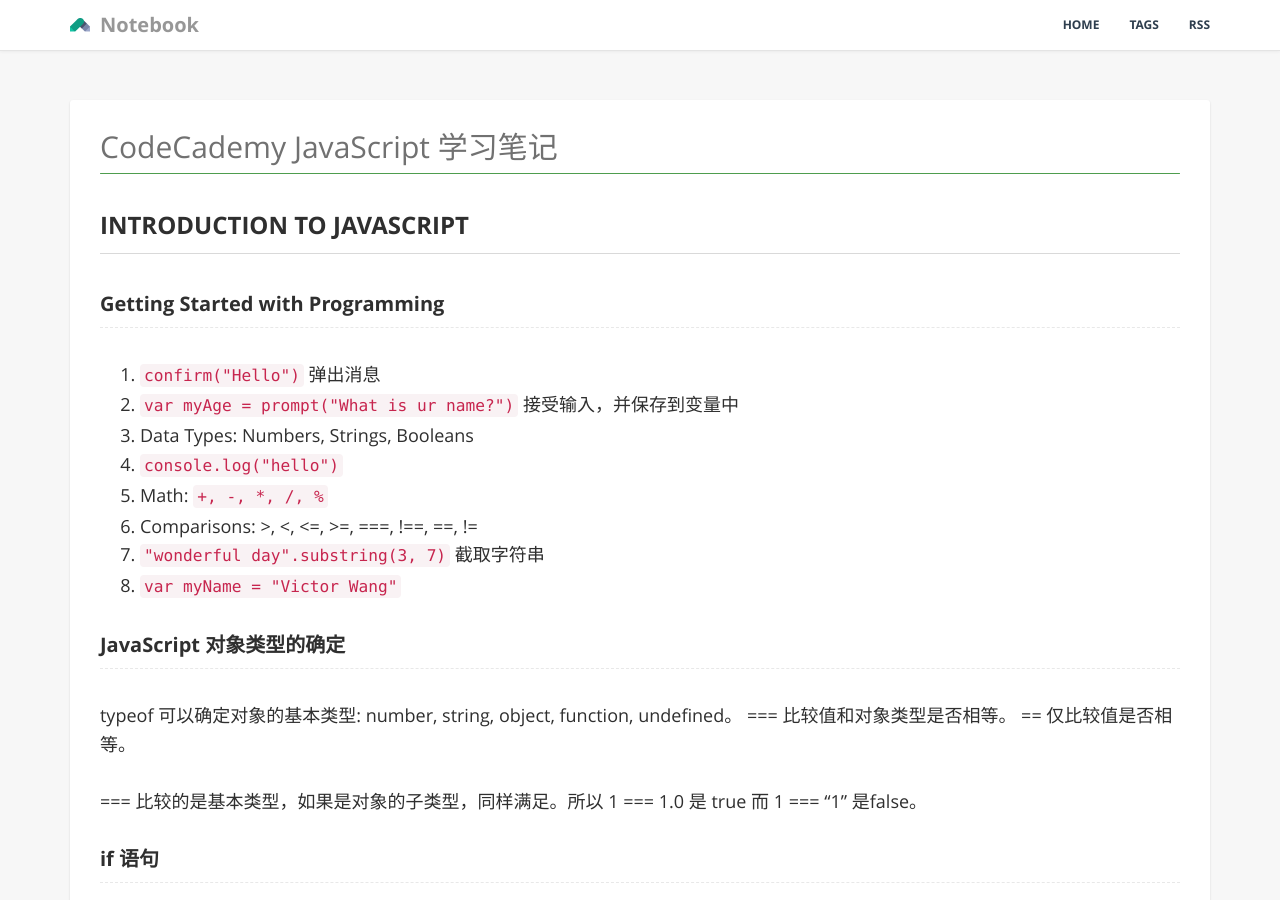
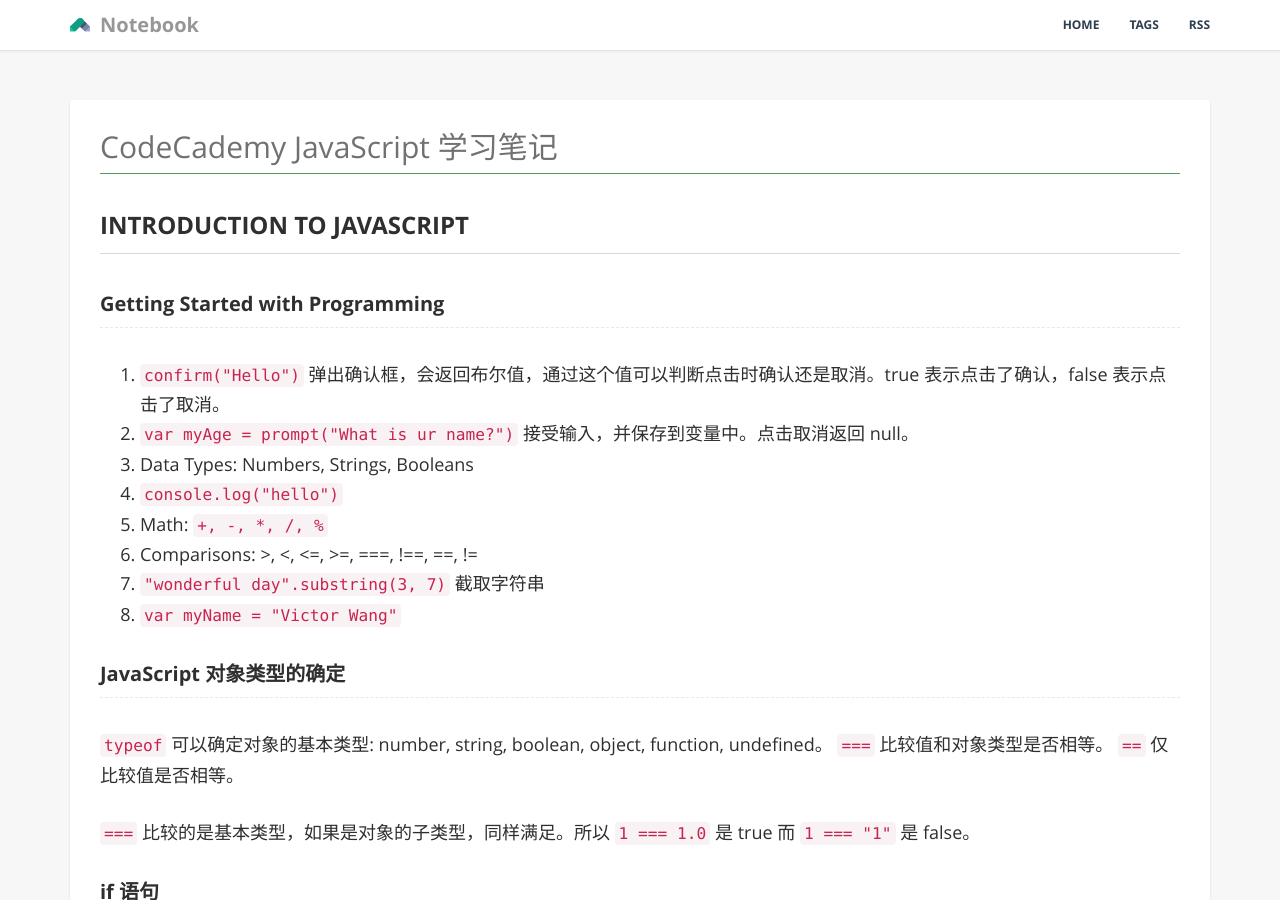
Before and after one commit to GiaoGiaoCat/GiaoGiaoCat.github.io, a Jekyll site: the page built from _posts/201409/2014-09-02-codecademy-js.md, in a window 1280 px wide and 900 px high. Built offline with Jekyll 4.4.1, drawn with Linux system fonts in a browser that asks for light colours; Markdown is read by kramdown in place of the engine named in the settings.

Commit message:
a bit of change.

````diff
--- a/_posts/201409/2014-09-02-codecademy-js.md
+++ b/_posts/201409/2014-09-02-codecademy-js.md
@@ -11,8 +11,8 @@
 
 ### Getting Started with Programming
 
-1. ```confirm("Hello")``` 弹出消息
-2. ```var myAge = prompt("What is ur name?")``` 接受输入，并保存到变量中
+1. ```confirm("Hello")``` 弹出确认框，会返回布尔值，通过这个值可以判断点击时确认还是取消。true 表示点击了确认，false 表示点击了取消。
+2. ```var myAge = prompt("What is ur name?")``` 接受输入，并保存到变量中。点击取消返回 null。
 3. Data Types: Numbers, Strings, Booleans
 4. ```console.log("hello")```
 5. Math: ```+, -, *, /, %```
@@ -22,9 +22,9 @@
 
 ### JavaScript 对象类型的确定
 
-typeof 可以确定对象的基本类型: number, string, object, function, undefined。 === 比较值和对象类型是否相等。 == 仅比较值是否相等。
+`typeof` 可以确定对象的基本类型: number, string, boolean, object, function, undefined。 `===` 比较值和对象类型是否相等。 `==` 仅比较值是否相等。
 
-=== 比较的是基本类型，如果是对象的子类型，同样满足。所以 1 === 1.0 是 true 而 1 === "1" 是false。
+`===` 比较的是基本类型，如果是对象的子类型，同样满足。所以 `1 === 1.0` 是 true 而 `1 === "1"` 是 false。
 
 ### if 语句
 
````
